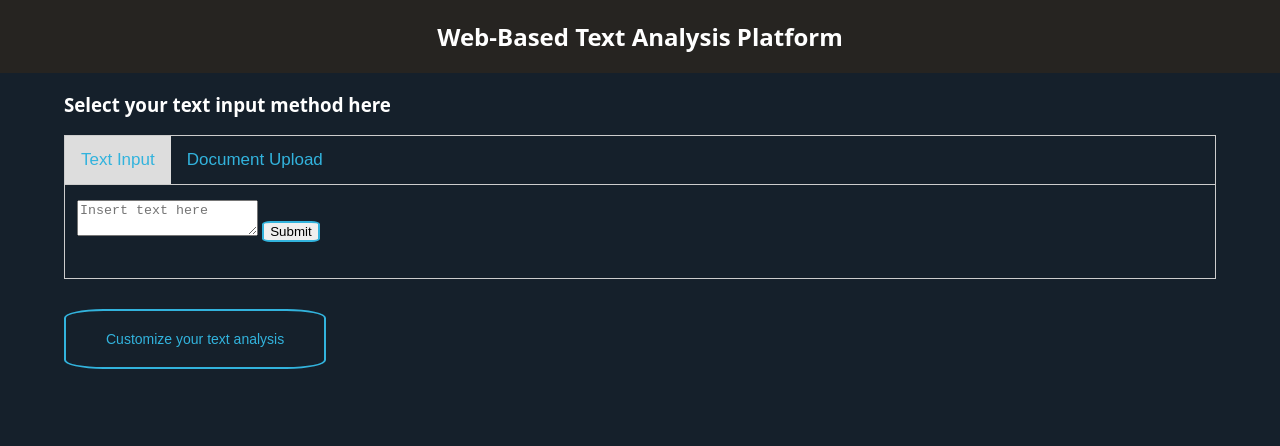
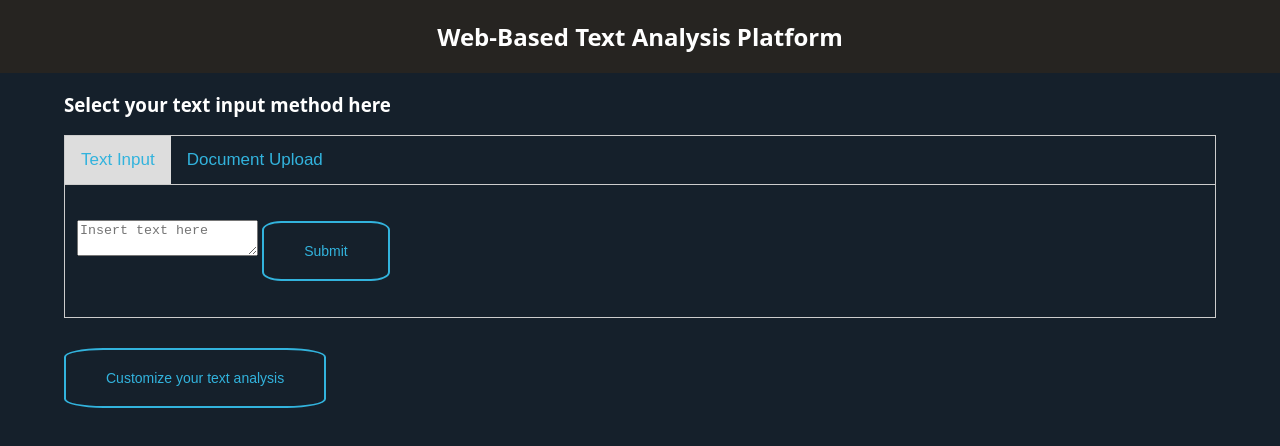
Before and after one commit to Alelia40/TxtAnalysis, a plain HTML site: page index.html in a window 1280 px wide. Drawn offline with nearby package versions, Linux system fonts and the light colour scheme.

Commit message:
more style changes

```diff
--- a/index.html
+++ b/index.html
@@ -24,7 +24,7 @@
 
 		<div id="textInput" class="tabcontent" style="display: block;">
 				<textarea type="text" id="textInputContents" placeholder="Insert text here"></textarea>
-				<input class="round-button" type="submit" onclick="onUploadText()">
+				<button class="round-button" onclick="onUploadText()">Submit</button>
 		</div>
 
 		<div id="docUpload" class="tabcontent" style="display: none;">
```
